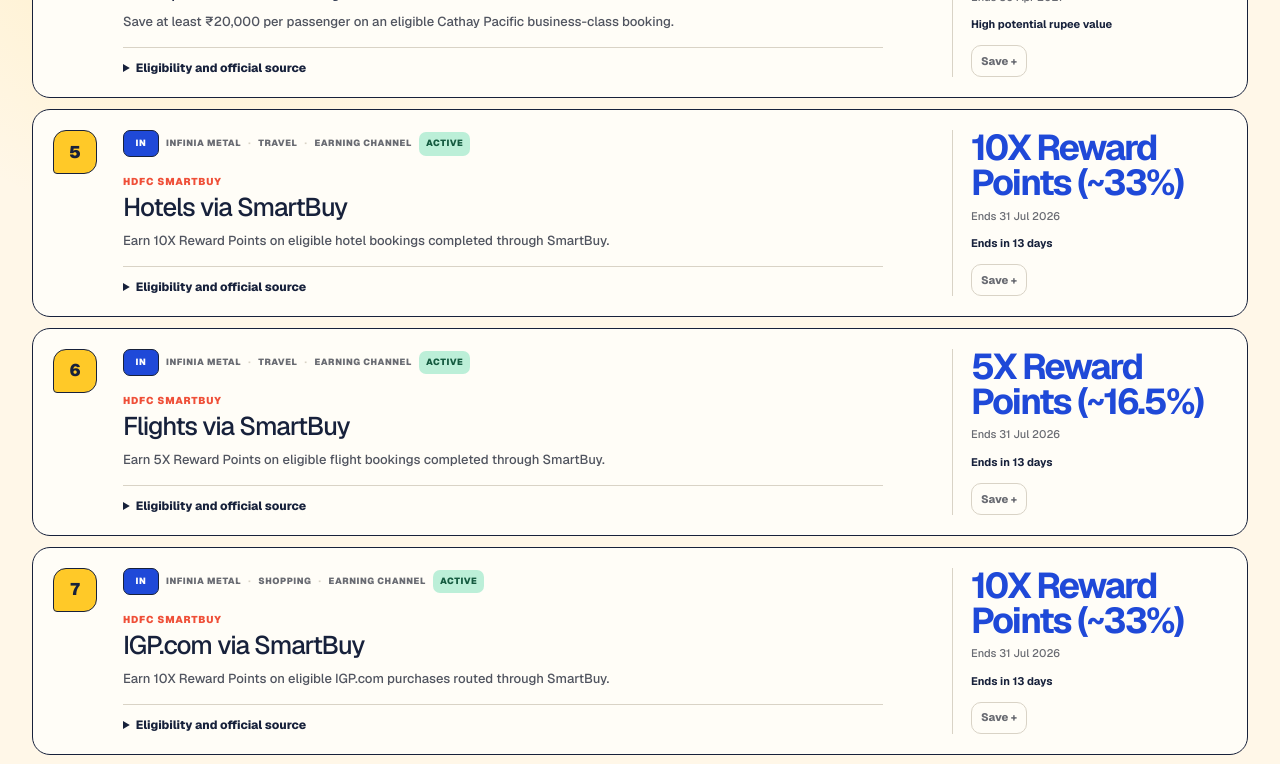
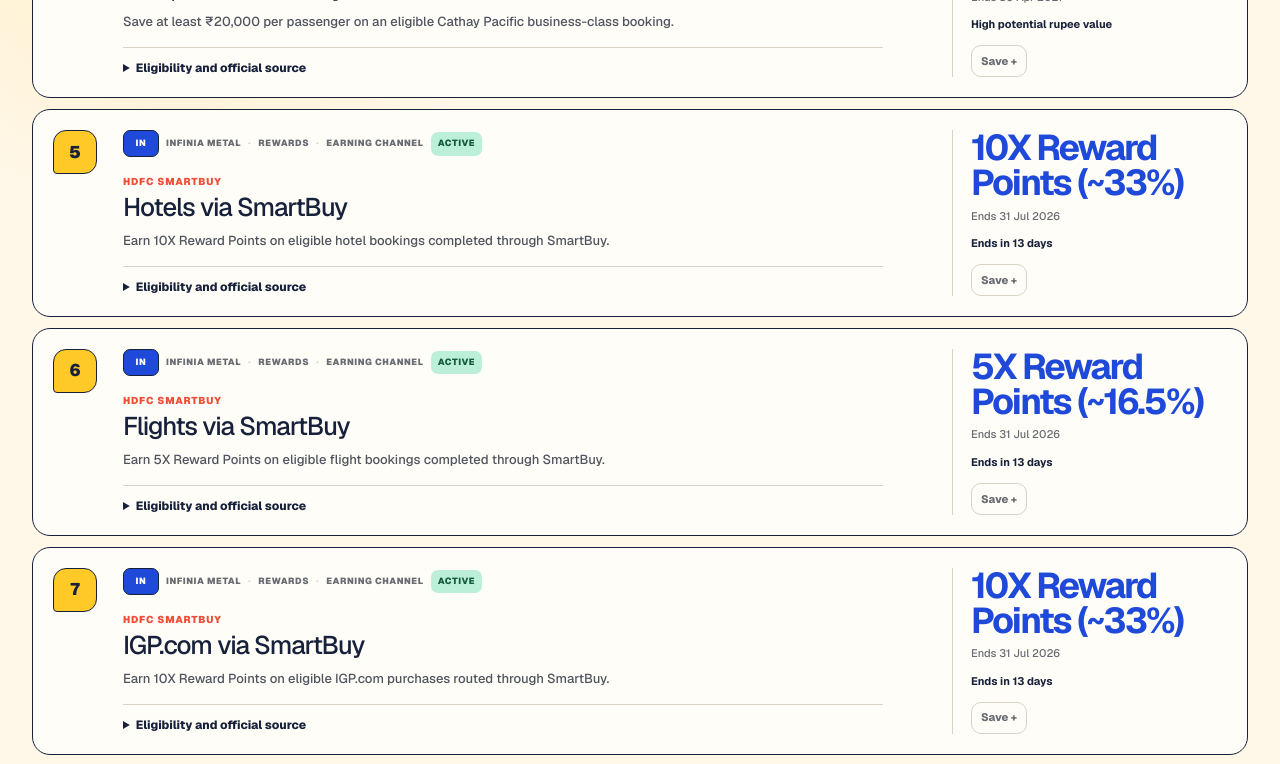
Before and after one commit to saushank3poch/perq, a Next.js app: page / in a window 1280 px wide. Shown: the part 2500-3264 px from the top of the page. Built offline with nearby package versions, Linux system fonts and the light colour scheme.

Commit message:
Group SmartBuy points routes under rewards

```diff
--- a/app/data/hdfc-infinia.ts
+++ b/app/data/hdfc-infinia.ts
@@ -276,7 +276,7 @@
     id: "infinia-smartbuy-igp-july-2026",
     title: "IGP.com via SmartBuy",
     value: "10X Reward Points (~33%)",
-    category: "Shopping",
+    category: "Rewards",
     summary: "Earn 10X Reward Points on eligible IGP.com purchases routed through SmartBuy.",
     important: "Counts toward the 15,000 accelerated-RP monthly Infinia cap; use the SmartBuy route and pay with Infinia.",
     rankBoost: 8,
@@ -285,7 +285,7 @@
     id: "infinia-smartbuy-flights-july-2026",
     title: "Flights via SmartBuy",
     value: "5X Reward Points (~16.5%)",
-    category: "Travel",
+    category: "Rewards",
     summary: "Earn 5X Reward Points on eligible flight bookings completed through SmartBuy.",
     important: "Counts toward the 15,000 accelerated-RP monthly cap; compare the final fare and convenience fees before booking.",
     rankBoost: 9,
@@ -294,7 +294,7 @@
     id: "infinia-smartbuy-hotels-july-2026",
     title: "Hotels via SmartBuy",
     value: "10X Reward Points (~33%)",
-    category: "Travel",
+    category: "Rewards",
     summary: "Earn 10X Reward Points on eligible hotel bookings completed through SmartBuy.",
     important: "Counts toward the 15,000 accelerated-RP monthly cap; compare SmartBuy's final price with direct-member rates.",
     rankBoost: 10,
@@ -303,7 +303,7 @@
     id: "infinia-smartbuy-trains-july-2026",
     title: "Train bookings via SmartBuy",
     value: "3X Reward Points (~10%)",
-    category: "Travel",
+    category: "Rewards",
     summary: "Earn 3X Reward Points on eligible ConfirmTkt or MakeMyTrip train bookings through SmartBuy.",
     important: "Counts toward the 15,000 accelerated-RP monthly cap; IRCTC and booking fees can still apply.",
     rankBoost: 5,
@@ -312,7 +312,7 @@
     id: "infinia-smartbuy-buses-july-2026",
     title: "Bus bookings via SmartBuy",
     value: "5X Reward Points (~16.5%)",
-    category: "Travel",
+    category: "Rewards",
     summary: "Earn 5X Reward Points on eligible bus bookings routed through SmartBuy.",
     important: "Counts toward the 15,000 accelerated-RP monthly cap and requires an eligible SmartBuy payment flow.",
     rankBoost: 6,
@@ -321,7 +321,7 @@
     id: "infinia-smartbuy-brand-vouchers-july-2026",
     title: "Brand vouchers via GyFTR or Woohoo",
     value: "5X Reward Points (~16.5%)",
-    category: "Shopping",
+    category: "Rewards",
     summary: "Earn 5X Reward Points on eligible brand vouchers purchased through SmartBuy's GyFTR or Woohoo storefronts.",
     important: "Accelerated earnings are capped at 3,000 RP per month from 1 Jul 2026, within the overall 15,000 monthly cap.",
     rankBoost: 7,
@@ -330,7 +330,7 @@
     id: "infinia-smartbuy-apple-july-2026",
     title: "Apple Imagine or Tresor via SmartBuy",
     value: "5X Reward Points (~16.5%)",
-    category: "Shopping",
+    category: "Rewards",
     summary: "Earn 5X Reward Points on eligible Apple purchases through SmartBuy's Imagine or Tresor route.",
     important: "Counts toward the 15,000 accelerated-RP monthly cap; reward-point redemption for Apple has separate quarterly limits.",
     rankBoost: 8,
@@ -339,7 +339,7 @@
     id: "infinia-smartbuy-myntra-july-2026",
     title: "Myntra via SmartBuy",
     value: "5X Reward Points (~16.5%)",
-    category: "Shopping",
+    category: "Rewards",
     summary: "Earn 5X Reward Points on eligible Myntra orders initiated through SmartBuy.",
     important: "Orders containing gold or silver products do not qualify; counts toward the 15,000 monthly cap.",
     rankBoost: 7,
@@ -348,7 +348,7 @@
     id: "infinia-smartbuy-jockey-july-2026",
     title: "Jockey via SmartBuy",
     value: "10X Reward Points (~33%)",
-    category: "Shopping",
+    category: "Rewards",
     summary: "Earn 10X Reward Points on eligible Jockey purchases routed through SmartBuy.",
     important: "Counts toward the 15,000 accelerated-RP monthly cap; direct merchant purchases are not eligible.",
     rankBoost: 8,
@@ -357,7 +357,7 @@
     id: "infinia-smartbuy-mmt-holidays-july-2026",
     title: "MakeMyTrip holiday packages via SmartBuy",
     value: "5X Reward Points (~16.5%)",
-    category: "Travel",
+    category: "Rewards",
     summary: "Earn 5X Reward Points on eligible MakeMyTrip holiday packages booked through SmartBuy.",
     important: "Counts toward the 15,000 accelerated-RP monthly cap; package and cancellation terms remain merchant-specific.",
     rankBoost: 7,
@@ -366,7 +366,7 @@
     id: "infinia-smartbuy-pharmeasy-july-2026",
     title: "PharmEasy via SmartBuy",
     value: "10X Reward Points (~33%)",
-    category: "Wellness",
+    category: "Rewards",
     summary: "Earn 10X Reward Points on eligible PharmEasy purchases routed through SmartBuy.",
     important: "Counts toward the 15,000 accelerated-RP monthly cap; exclusions and medicine availability are merchant-specific.",
     rankBoost: 8,
@@ -375,7 +375,7 @@
     id: "infinia-smartbuy-duty-free-july-2026",
     title: "Adani One Duty Free via SmartBuy",
     value: "5X Reward Points (~16.5%)",
-    category: "Travel",
+    category: "Rewards",
     summary: "Earn 5X Reward Points on eligible duty-free purchases through the SmartBuy-linked Adani One store.",
     important: "Use the designated SmartBuy route; counts toward the 15,000 accelerated-RP monthly cap.",
     rankBoost: 6,
@@ -384,7 +384,7 @@
     id: "infinia-smartbuy-drivado-july-2026",
     title: "Drivado via SmartBuy",
     value: "5X Reward Points (~16.5%)",
-    category: "Travel",
+    category: "Rewards",
     summary: "Earn 5X Reward Points on eligible Drivado bookings routed through SmartBuy.",
     important: "Counts toward the 15,000 accelerated-RP monthly cap; vehicle and booking availability vary by destination.",
     rankBoost: 6,
```
Also changed, not shown: 1 other file (tests, documents, lock files or other folders).
